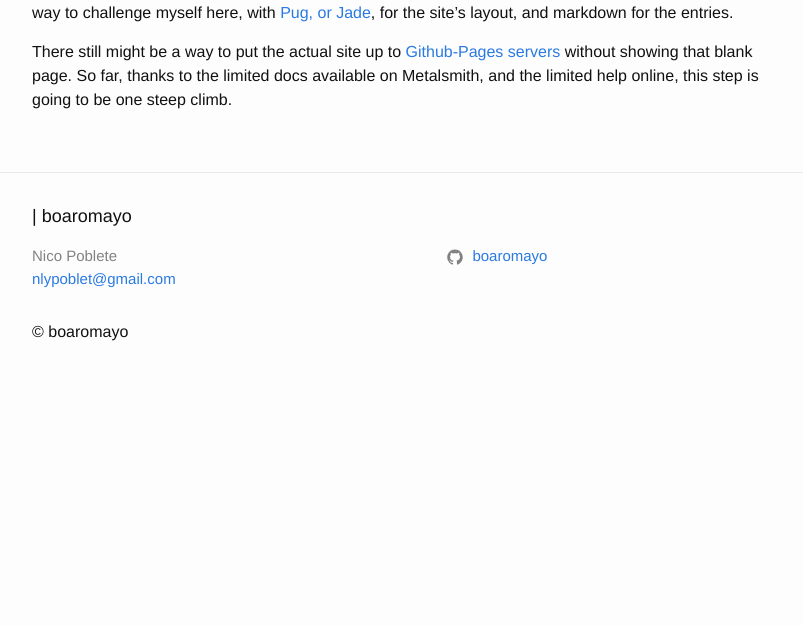
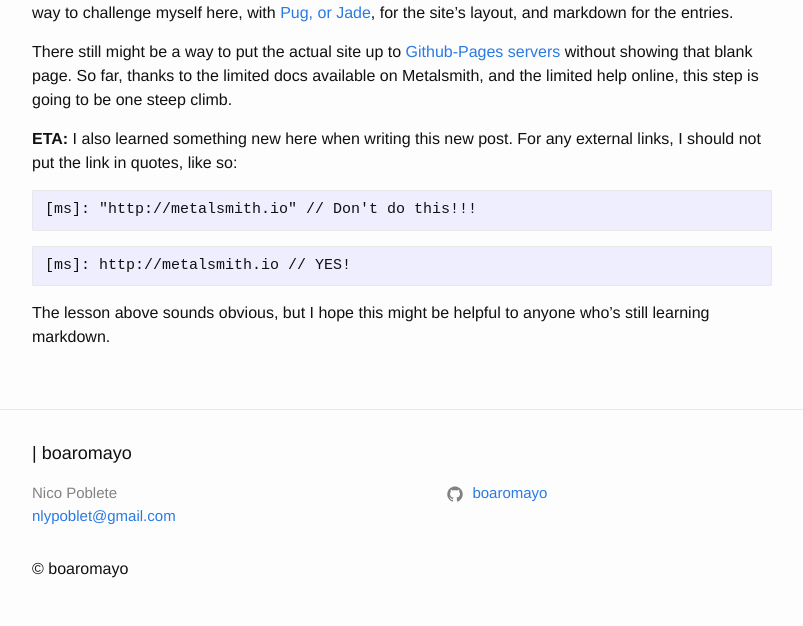
Before and after one commit to boaromayo/boaromayo.net-portfolio, a Jekyll site: the page built from _posts/2017-08-27-still-busy.md, in a window 1280 px wide. Shown: the part 780-1406 px from the top of the page, without its empty margins (238-1041 px from the left). Built offline with Jekyll 4.4.1, drawn with Linux system fonts in a browser that asks for light colours; before the commit the page ends 1169 px from its top, so only the background shows below that.

Commit message:
Added to new post again (#20)
* Edited config file

* Added minima files

* Update README.md

* Update README.md

* Update README.md

* Edited about page

* Update README.md

* Added more outside links to footer

* Website now functional

* Updated _config.yml to update site for new posts

* Added date var to config file

* Added projects page

* Added projects.html to _layouts

* Removed date in config

* Added projects header title

* Added header to projects.html

* Edited projects.md

* Edited projects.md page

* Edited links to projects.md

* Projects are up post uploaded

* Edited projects page

* Edited link in projects.md

* Edited Construct link in projects page

* New post added

* Resized image in new post

* Fixed link in new post

* Fixed link in new post

* Fixed new post

* Fixed new post

* Fixed new post again

* Added more to new post again

````diff
--- a/_posts/2017-08-27-still-busy.md
+++ b/_posts/2017-08-27-still-busy.md
@@ -16,6 +16,17 @@
 
 There still might be a way to put the actual site up to [Github-Pages servers][gh-pages] without showing that blank page. So far, thanks to the limited docs available on Metalsmith, and the limited help online, this step is going to be one steep climb.
 
-[ms]: "http://metalsmith.io/"
-[pugjs]: "https://pugjs.org/"
-[gh-pages]: "https://pages.github.com/"
+**ETA:** I also learned something new here when writing this new post. For any external links, I should not put the link in quotes, like so:
+
+```
+[ms]: "http://metalsmith.io" // Don't do this!!!
+```
+```
+[ms]: http://metalsmith.io // YES!
+```
+
+The lesson above sounds obvious, but I hope this might be helpful to anyone who's still learning markdown.
+
+[ms]: http://metalsmith.io/
+[pugjs]: https://pugjs.org/
+[gh-pages]: https://pages.github.com/
````
